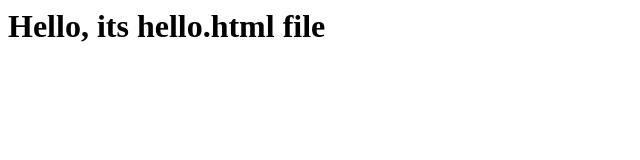
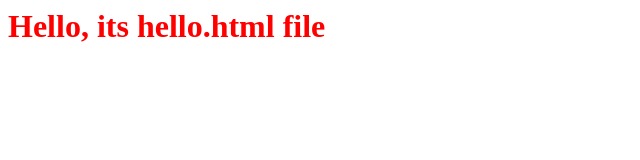
Before and after one commit to maxbusters/helloGir, a plain HTML site: page hello/hello.html in a window 1280 px wide. Shown: the whole page, without its empty margins (0-640 px from the left). Drawn offline with Linux system fonts and the light colour scheme; files that its build step writes are made by us from their sources.

Commit message:
Use styles file into hello.html

```diff
--- a/hello/hello.html
+++ b/hello/hello.html
@@ -2,6 +2,7 @@
 <html>
     <head>
         <meta charset="utf-88">
+        <link type="text/css" rel="stylesheet" media="all" href="hello/style.css"/>
     </head>
     <body>
         <h1>Hello, its hello.html file</h1>
```
